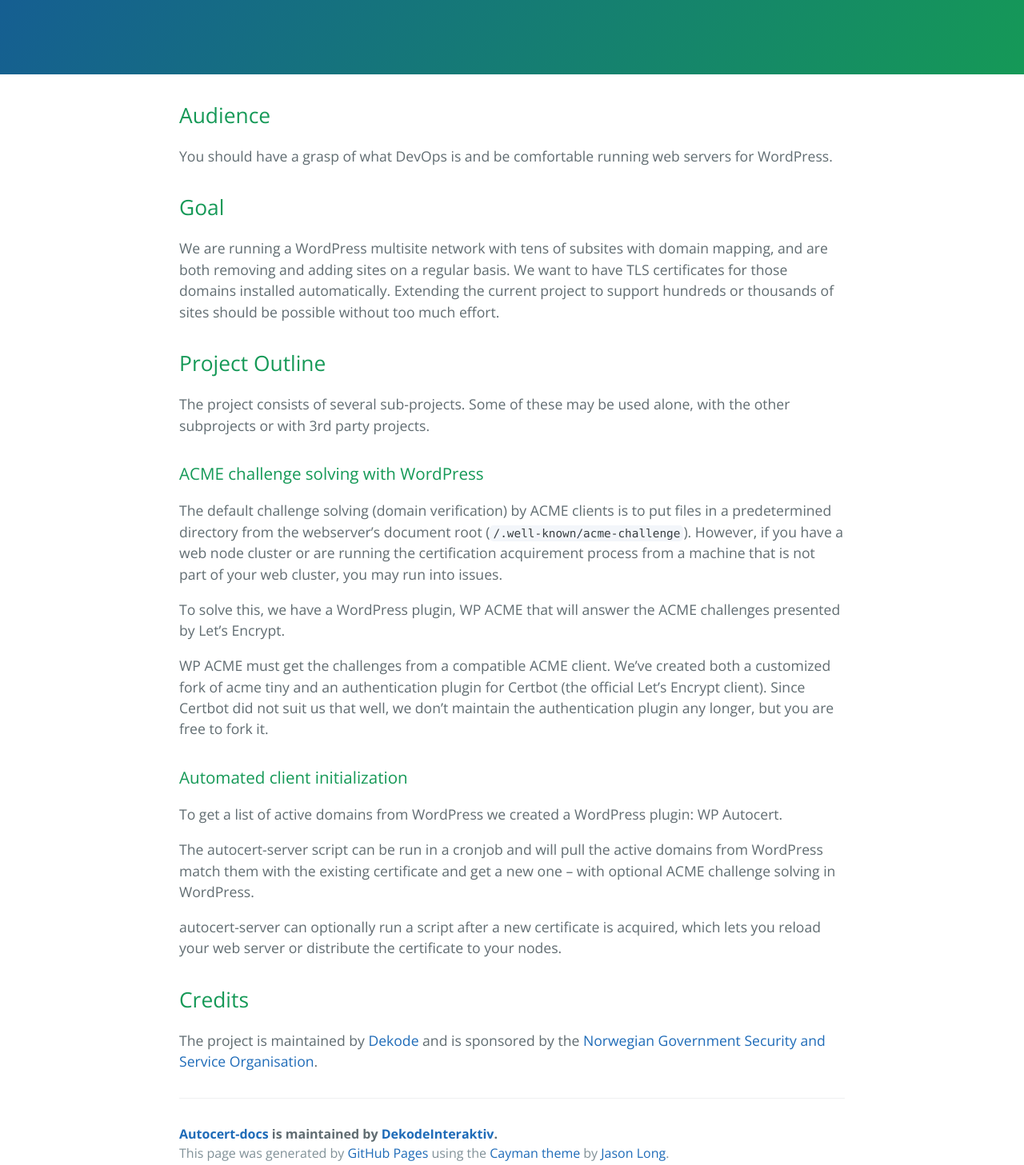
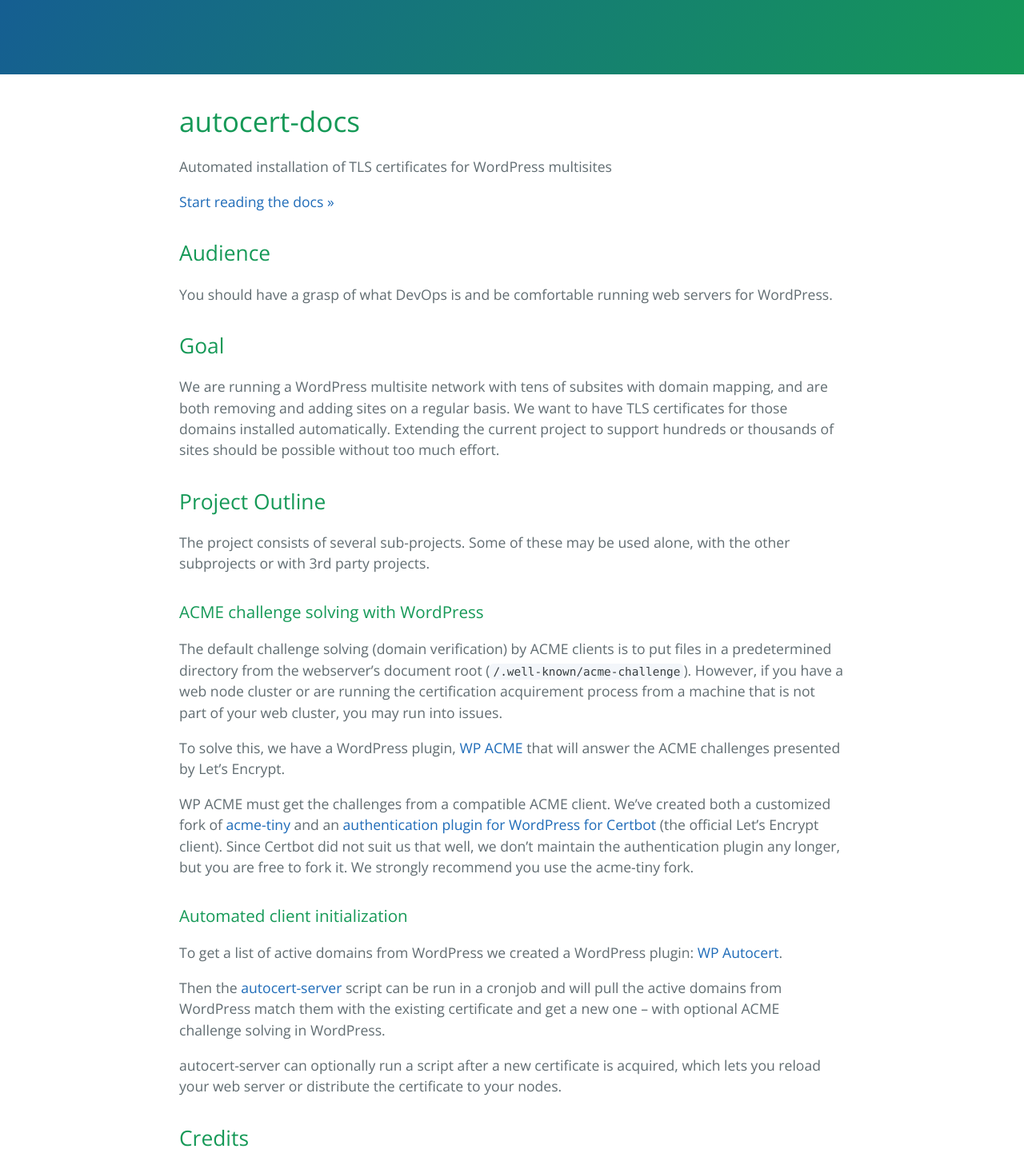
Before and after one commit to DekodeInteraktiv/autocert-docs, a plain HTML site: page index.html in a window 1280 px wide. Shown: the part 290-1747 px from the top of the page at 80% size. Drawn offline with nearby package versions, Linux system fonts and the light colour scheme.

Commit message:
Create master branch via GitHub

```diff
--- a/index.html
+++ b/index.html
@@ -19,7 +19,14 @@
     </section>
 
     <section class="main-content">
-      <h2>
+      <h1>
+<a id="autocert-docs" class="anchor" href="#autocert-docs" aria-hidden="true"><span aria-hidden="true" class="octicon octicon-link"></span></a>autocert-docs</h1>
+
+<p>Automated installation of TLS certificates for WordPress multisites</p>
+
+<p><a href="https://dekodeinteraktiv.github.io/autocert-docs/">Start reading the docs »</a></p>
+
+<h2>
 <a id="audience" class="anchor" href="#audience" aria-hidden="true"><span aria-hidden="true" class="octicon octicon-link"></span></a>Audience</h2>
 
 <p>You should have a grasp of what DevOps is and be comfortable running web servers for WordPress.</p>
@@ -39,16 +46,16 @@
 
 <p>The default challenge solving (domain verification) by ACME clients is to put files in a predetermined directory from the webserver’s document root (<code>/.well-known/acme-challenge</code>). However, if you have a web node cluster or are running the certification acquirement process from a machine that is not part of your web cluster, you may run into issues.</p>
 
-<p>To solve this, we have a WordPress plugin, WP ACME that will answer the ACME challenges presented by Let’s Encrypt.</p>
+<p>To solve this, we have a WordPress plugin, <a href="https://github.com/dss-web/wp-acme">WP ACME</a> that will answer the ACME challenges presented by Let’s Encrypt.</p>
 
-<p>WP ACME must get the challenges from a compatible ACME client. We’ve created both a customized fork of acme tiny and an authentication plugin for Certbot (the official Let’s Encrypt client). Since Certbot did not suit us that well, we don’t maintain the authentication plugin any longer, but you are free to fork it.</p>
+<p>WP ACME must get the challenges from a compatible ACME client. We’ve created both a customized fork of <a href="https://github.com/DekodeInteraktiv/acme-tiny-wp">acme-tiny</a> and an <a href="https://github.com/dss-web/certbot-wordpress">authentication plugin for WordPress for Certbot</a> (the official Let’s Encrypt client). Since Certbot did not suit us that well, we don’t maintain the authentication plugin any longer, but you are free to fork it. We strongly recommend you use the acme-tiny fork.</p>
 
 <h3>
 <a id="automated-client-initialization" class="anchor" href="#automated-client-initialization" aria-hidden="true"><span aria-hidden="true" class="octicon octicon-link"></span></a>Automated client initialization</h3>
 
-<p>To get a list of active domains from WordPress we created a WordPress plugin: WP Autocert.</p>
+<p>To get a list of active domains from WordPress we created a WordPress plugin: <a href="https://github.com/dss-web/wp-autocert">WP Autocert</a>.</p>
 
-<p>The autocert-server script can be run in a cronjob and will pull the active domains from WordPress match them with the existing certificate and get a new one – with optional ACME challenge solving in WordPress.</p>
+<p>Then the <a href="https://github.com/dss-web/autocert-server">autocert-server</a> script can be run in a cronjob and will pull the active domains from WordPress match them with the existing certificate and get a new one – with optional ACME challenge solving in WordPress.</p>
 
 <p>autocert-server can optionally run a script after a new certificate is acquired, which lets you reload your web server or distribute the certificate to your nodes.</p>
 
```
Also changed, not shown: params.json (+1 -1 lines).
